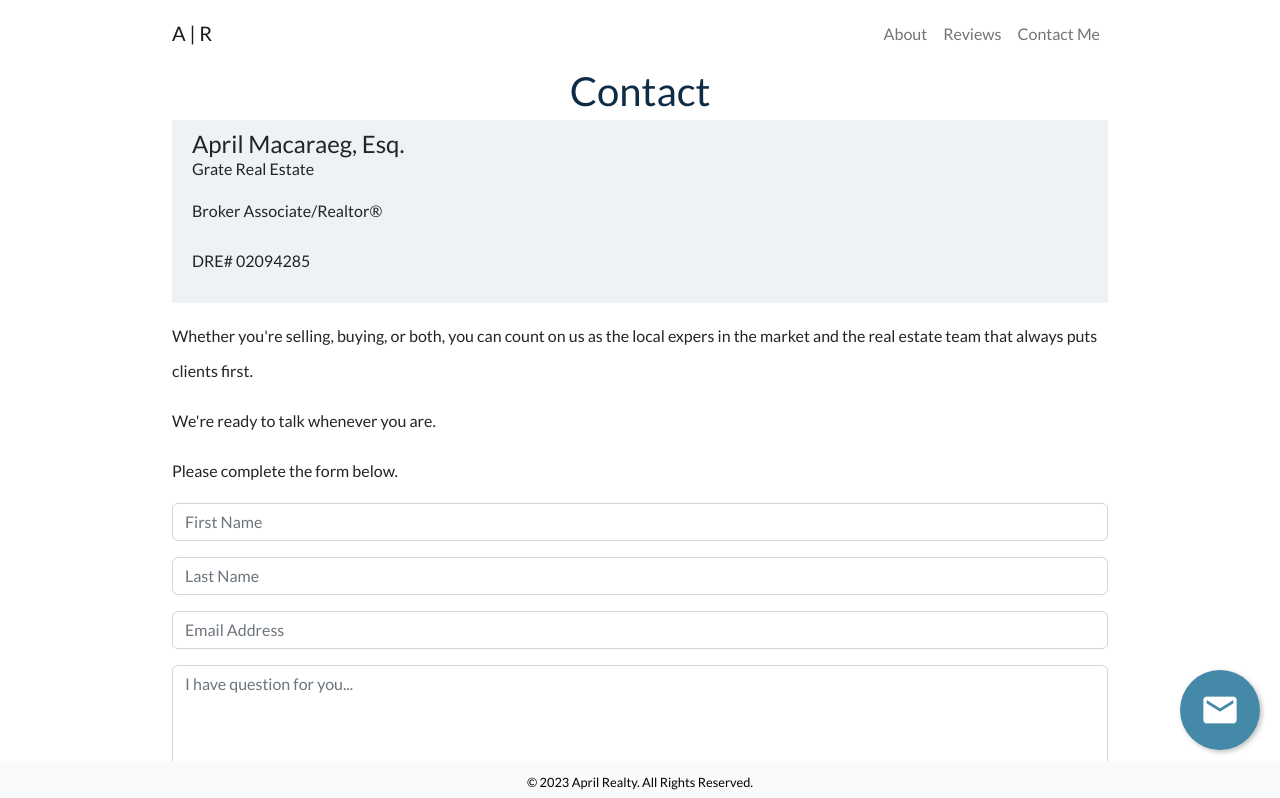
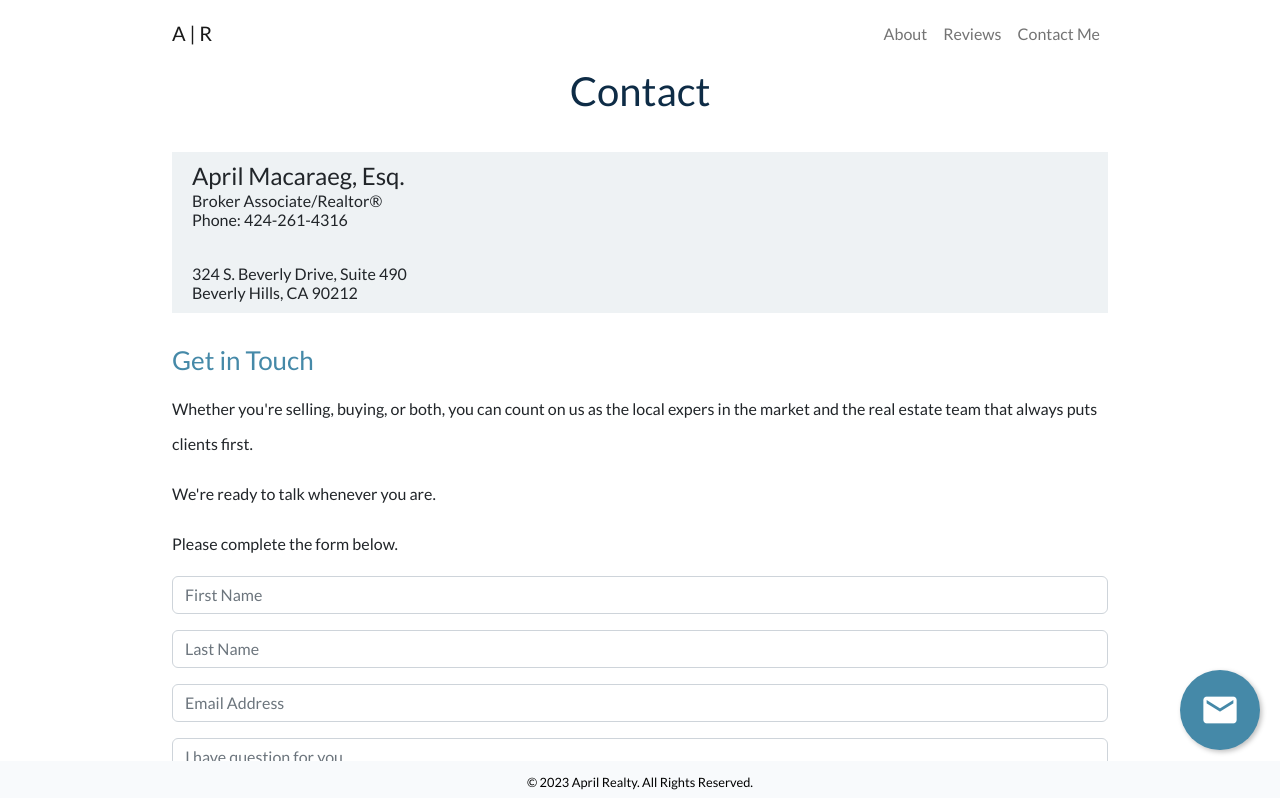
Before and after one commit to essbee808/april-realty, a React (Create React App) app: page /contact in a window 1280 px wide. Shown: the top 798 px of the page. Built offline with nearby package versions, Linux system fonts and the light colour scheme.

Commit message:
Modify styling for get in touch section

```diff
--- a/src/components/contact/Contact.jsx
+++ b/src/components/contact/Contact.jsx
@@ -34,15 +34,21 @@ const Contact = () => {
               <h1 className="main-heading text-center">Contact</h1>
               <section className="contact-info">
                 <h4 className="fs-4">April Macaraeg, Esq.</h4>
-                  <h6 className="fs-6">Grate Real Estate</h6>
-                    <p>Broker Associate/Realtor®</p>
-                    <p>DRE# 02094285</p>
+                  <h6 className="fs-6">Broker Associate/Realtor®</h6>
+
+                    <h6>Phone: <a href="tel:4242614316">424-261-4316</a></h6>
+                    <br />
+                    <h6>324 S. Beverly Drive, Suite 490</h6>
+                    <h6>Beverly Hills, CA 90212</h6>
               </section>
-              <p className="">Whether you're selling, buying, or both, you can count on us as the local expers in the market
+              <section className="get-in-touch">
+                <h2>Get in Touch</h2>
+                <p>Whether you're selling, buying, or both, you can count on us as the local expers in the market
                 and the real estate team that always puts clients first.
-              </p>
-              <p>We're ready to talk whenever you are.</p>
-              <p>Please complete the form below.</p>
+                </p>
+                <p>We're ready to talk whenever you are.</p>
+                <p>Please complete the form below.</p>
+              </section>
 
               <Form ref={form} onSubmit={sendEmail}>
                 <Form.Group className="mb-3" controlId="Form.ControlInput1">
--- a/src/components/contact/contact.css
+++ b/src/components/contact/contact.css
@@ -2,3 +2,13 @@
     background:#eef2f4;
     padding: 10px 20px;
 }
+
+/* .get-in-touch {
+
+} */
+
+.get-in-touch > h2 {
+    font-size: 26px;
+    color: #4589a8;
+    margin-top: 2rem;
+}
--- a/src/index.css
+++ b/src/index.css
@@ -91,6 +91,10 @@ body {
 
 }
 
+section {
+    margin-top: 2rem;
+}
+
 /* MEDIA QUERIES (MEDIUM DEVICES) */
 @media screen and (max-width: 1024px) {
     .container {
@@ -98,7 +102,7 @@ body {
     }
 
     section {
-        margin-top: 6rem;
+        margin-top: 2rem;
     }
 
 }
@@ -112,7 +116,7 @@ body {
 
 
     section {
-        margin-top: 3rem;
+        margin-top: 1rem;
     }
 
 }
```
